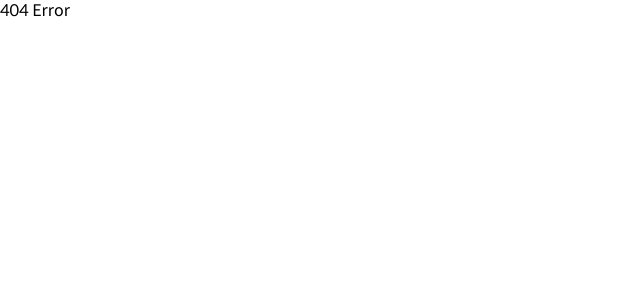
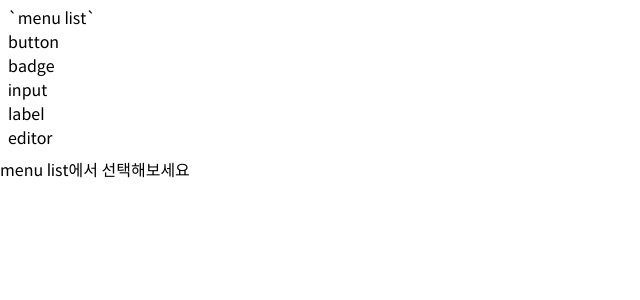
Before and after one commit to hrkim2/helpdesk-test-next-js, a Next.js app: page /components/atom in a window 1280 px wide. Before the commit this address had no page. Shown: the top 300 px of the page, without its empty margins (0-640 px from the left). Built offline with nearby package versions, Linux system fonts and the light colour scheme.

Commit message:
component 확인 menu 임시 생성

```diff
--- a/src/Component/bp/Editor.tsx
+++ b/src/Component/bp/Editor.tsx
@@ -1,6 +1,6 @@
 import { Editor as EditorType, EditorProps } from '@toast-ui/react-editor';
 import dynamic, { LoaderComponent } from 'next/dynamic';
-import {forwardRef, MutableRefObject, useRef, useCallback} from 'react';
+import {forwardRef, MutableRefObject, RefObject, useRef, useCallback} from 'react';
 import { DefaultEditorWithForwardedProps } from '../nt/Editor2';
 
 interface EditorPropsWithHandlers extends EditorProps{
@@ -9,26 +9,26 @@ interface EditorPropsWithHandlers extends EditorProps{
 
 const DefaultEditor = dynamic<DefaultEditorWithForwardedProps>(() => import('../nt/Editor2') as LoaderComponent, { ssr: false });
 const EditorWithForwardedRef = forwardRef<EditorType|undefined, EditorPropsWithHandlers>((props, ref)=>{
-  return <DefaultEditor {...props} forwardedRef={ref as MutableRefObject<EditorType>} />
+  return <DefaultEditor {...props} forwardedRef={ref as RefObject<EditorType>} />
+  //return <DefaultEditor {...props} forwardedRef={ref as MutableRefObject<EditorType>} />
 });
 
 interface Props extends EditorProps {
-  onChange(value: string): void;
+  onBlur(value: string): void;
 }
 
 const Editor: React.FC<Props> = (props) => {
   const { initialValue, height } = props;
 
-  const editorRef = useRef<EditorType>();
+  const editorRef = useRef<EditorType>(null);
   const handleChange = useCallback(() => {
     if (!editorRef.current) {
       return;
     }
 
     const instance = editorRef.current.getInstance();
-
-    props.onChange(instance.getHTML());
-  }, [props, editorRef]);
+    props.onBlur(instance.getHTML());
+  }, [props]);
 
   return <div>
     <EditorWithForwardedRef
@@ -49,7 +49,7 @@ const Editor: React.FC<Props> = (props) => {
           ['table', 'image', 'link'],
           ['scrollSync'],
       ]}
-      onChange={handleChange}
+      onBlur={handleChange}
       hideModeSwitch={true}
     />
   </div>;
--- a/src/Component/nt/Editor2.tsx
+++ b/src/Component/nt/Editor2.tsx
@@ -1,9 +1,10 @@
-import {MutableRefObject} from 'react';
+import {MutableRefObject, RefObject} from 'react';
 import { Editor, EditorProps } from '@toast-ui/react-editor';
 import '@toast-ui/editor/dist/toastui-editor.css';
 
 export interface DefaultEditorWithForwardedProps extends EditorProps {
-  forwardedRef?: MutableRefObject<Editor>;
+  //forwardedRef?: MutableRefObject<Editor>;
+  forwardedRef?: RefObject<Editor>;
 }
 
 export default (props: DefaultEditorWithForwardedProps)=>{
--- a/src/pages/_app.tsx
+++ b/src/pages/_app.tsx
@@ -3,6 +3,7 @@ import { useRouter } from 'next/router';
 import Login from '../Component/Login';
 import Layout from '../Component/Layout';
 import '../styles/globals.css';
+import Link from 'next/link';
 
 export default function App({ Component, pageProps } : AppProps) {
   const router = useRouter();
@@ -11,7 +12,29 @@ export default function App({ Component, pageProps } : AppProps) {
   return path === '/' ? (
     <Login />
   ) : path.indexOf('components')>=0 ? (
-    <div className="font-seegene"><Component {...pageProps}/></div>
+    <div className="font-seegene">
+      <div className='m-2'>
+        `menu list`
+        <ul>
+          <Link key='0' href='/components/atom/button'>
+            <li className='cursor-pointer hover:bg-efefef'>button</li>
+          </Link>
+          <Link key='1' href='/components/atom/badge'>
+            <li className='cursor-pointer hover:bg-efefef'>badge</li>
+          </Link>
+          <Link key='2' href='/components/atom/input'>
+            <li className='cursor-pointer hover:bg-efefef'>input</li>
+          </Link>
+          <Link key='3' href='/components/atom/label'>
+            <li className='cursor-pointer hover:bg-efefef'>label</li>
+          </Link>
+          <Link key='4' href='/components/atom/editor'>
+            <li className='cursor-pointer hover:bg-efefef'>editor</li>
+          </Link>
+        </ul>
+      </div>
+      <Component {...pageProps}/>
+    </div>
   ) :(
     <Layout path={path}>
       <Component {...pageProps} />
--- a/src/pages/components/atom/button.tsx
+++ b/src/pages/components/atom/button.tsx
@@ -1,6 +1,6 @@
-import Button from '../../../Component/atom/Button';
+import Button from '../../../Component/nt/Button';
 import {SearchButton, GotoListButton, WriteButton, FormSubmitButton,
-  UpdateButton, DeleteButton, ReplyButton, BackToButton } from '../../../Component/atom/Buttons';
+  UpdateButton, DeleteButton, ReplyButton, BackToButton } from '../../../Component/nt/Buttons';
 
 export default function Buttons() {
 
--- a/src/pages/components/atom/editor.tsx
+++ b/src/pages/components/atom/editor.tsx
@@ -4,13 +4,16 @@ const TEMPLATE = `<ul><li><p><b>project id </b>: ###</p></li><li><p><strong>질
 <p>애옹</p>`;
 
 export default function EditorTemplate() {
-  let content = TEMPLATE;
+  let [content, setContent, getContent] = [TEMPLATE, (e:string)=>{content=e}, ()=>content];
+
   return <>
     <div className='font-medium text-lg'># 질문 애옹</div>
-    <Editor initialValue={TEMPLATE} onChange={e=>content=e}/>
+    <Editor initialValue={TEMPLATE} onBlur={setContent}/>
     <div className='m-3'>
       {/* <Viewer initialValue={TEMPLATE}/> */}
     </div>
-    <div><button type="button" onClick={()=>console.log(content)}>submit</button></div>
+    <div><button type="button" onClick={()=>{
+      console.log(getContent());
+    }}>submit</button></div>
   </>;
 }
--- /dev/null
+++ b/src/pages/components/atom/index.tsx
@@ -0,0 +1,6 @@
+export default function Index() {
+
+  return <>
+    <h1>menu list에서 선택해보세요</h1>
+  </>;
+}
--- a/src/pages/components/atom/label.tsx
+++ b/src/pages/components/atom/label.tsx
@@ -1,4 +1,4 @@
-import Label from '../../../Component/atom/Label';
+import Label from '../../../Component/nt/Label';
 
 export default function Buttons() {
 
```
